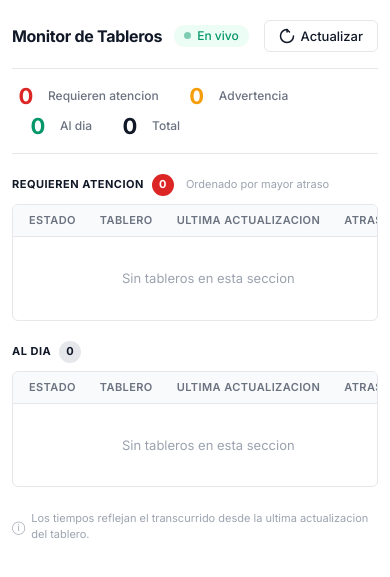
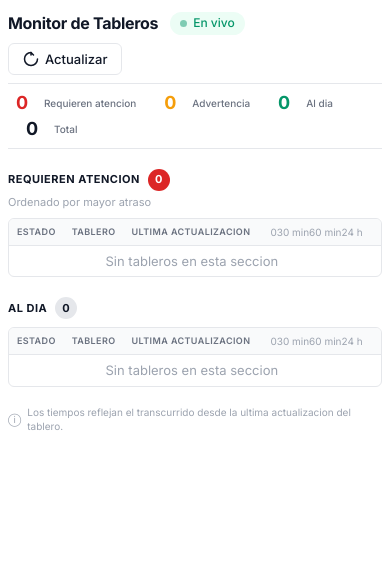
Before and after one commit to grupoepem-bi-team/MonitorTablero, a FastAPI app: page / in a window 390 px wide. Shown: the top 577 px of the page. Run offline with FastAPI, Linux system fonts and the light colour scheme; data that the repository does not hold is empty; parts of the project's set-up code (start-up, migrations or seed data) failed here and were passed over.

Commit message:
fix: tabla con scroll horizontal en pantallas estrechas
- .table-wrapper ahora tiene overflow-x: auto
- En mobile se reduce padding y tamaños para ajustar
- Se mantiene timeline visible en todas las resoluciones
- Scroll horizontal suave con -webkit-overflow-scrolling

```diff
--- a/frontend/static/style.css
+++ b/frontend/static/style.css
@@ -289,6 +289,8 @@ html, body {
     border: 1px solid var(--color-border);
     border-radius: var(--radius-md);
     overflow: hidden;
+    overflow-x: auto;
+    -webkit-overflow-scrolling: touch;
 }
 
 .data-table {
@@ -503,20 +505,38 @@ html, body {
 }
 
 /* ========== RESPONSIVE ========== */
-@media (max-width: 1024px) {
+@media (max-width: 1200px) {
+    .app { padding: 0 16px 16px; }
     .kpi-legend { display: none; }
-    .header-center { display: none; }
 }
 
 @media (max-width: 768px) {
-    .app { padding: 0 12px 16px; }
-    .header { flex-wrap: wrap; gap: 8px; }
+    .app { padding: 0 8px 8px; }
+    .header { flex-wrap: wrap; gap: 8px; padding: 12px 0 8px; }
     .header-title { font-size: 16px; }
-    .kpi-bar { flex-wrap: wrap; gap: 8px 0; }
+    .header-center { display: none; }
+    .header-right { width: 100%; text-align: right; }
+
+    .kpi-bar { flex-wrap: wrap; gap: 8px 0; padding: 10px 0; }
     .kpi-divider { display: none; }
-    .kpi-item { padding: 0 12px; }
-    .data-table th.col-timeline,
-    .data-table td.col-timeline { display: none; }
-    .data-table th.col-arrow,
-    .data-table td.col-arrow { display: none; }
+    .kpi-item { padding: 0 10px; }
+    .kpi-number { font-size: 18px; }
+    .kpi-label { font-size: 10px; }
+
+    .section-header { flex-wrap: wrap; gap: 4px; }
+    .section-sort { display: block; width: 100%; }
+
+    .data-table { font-size: 11px; }
+    .data-table th { padding: 6px 8px; font-size: 9px; }
+    .data-table td { padding: 6px 8px; }
+    .data-table th.col-estado { width: 36px; padding-left: 8px; }
+    .data-table th.col-ultima { width: 90px; }
+    .data-table th.col-atraso { width: 70px; }
+    .data-table th.col-arrow { width: 24px; padding-right: 8px; }
+
+    .table-wrapper { overflow-x: auto; -webkit-overflow-scrolling: touch; }
+
+    .state-dot { width: 8px; height: 8px; }
+    .badge-cr { font-size: 8px; padding: 0 3px; }
+    .footer { font-size: 10px; padding: 10px 0 4px; }
 }
```
